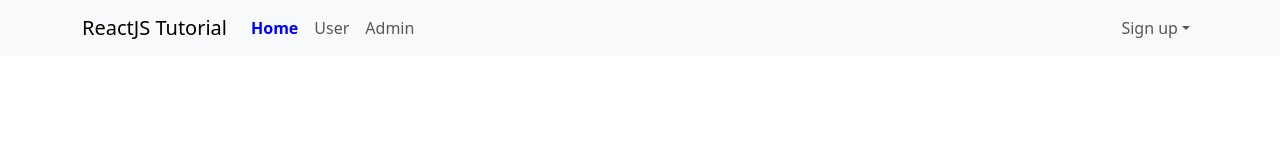
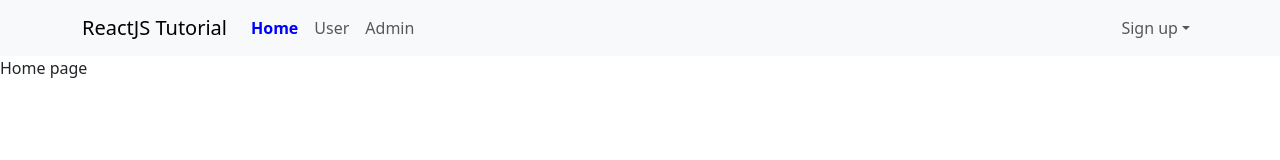
Before and after one commit to ThinhChu/React-JS, a JavaScript app: page / in a window 1280 px wide. Shown: the top 160 px of the page. Built offline with nearby package versions, Linux system fonts and the light colour scheme.

Commit message:
Index Routes

```diff
--- /dev/null
+++ b/src/components/home/HomePage.js
@@ -0,0 +1,5 @@
+const HomePage = (props) => {
+  return <div>Home page</div>;
+};
+
+export default HomePage;
--- a/src/index.js
+++ b/src/index.js
@@ -7,6 +7,7 @@
 import { BrowserRouter, Route, Routes } from "react-router-dom";
 import User from "./components/user/User";
 import Admin from "./components/admin/Admin";
+import HomePage from "./components/home/HomePage";
 
 const root = ReactDOM.createRoot(document.getElementById("root"));
 root.render(
@@ -14,6 +15,7 @@
     <BrowserRouter>
       <Routes>
         <Route path="/" element={<App />}>
+          <Route index element={<HomePage />}></Route>
           <Route path="user" element={<User />} />
           <Route path="admin" element={<Admin />} />
         </Route>
```
